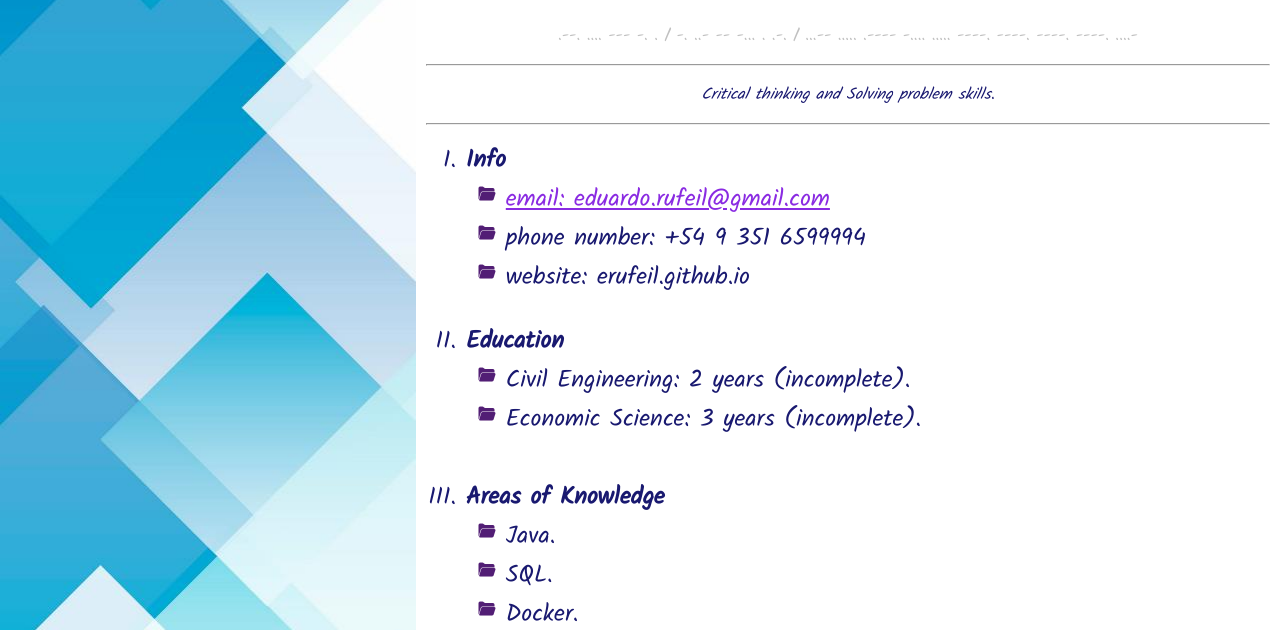
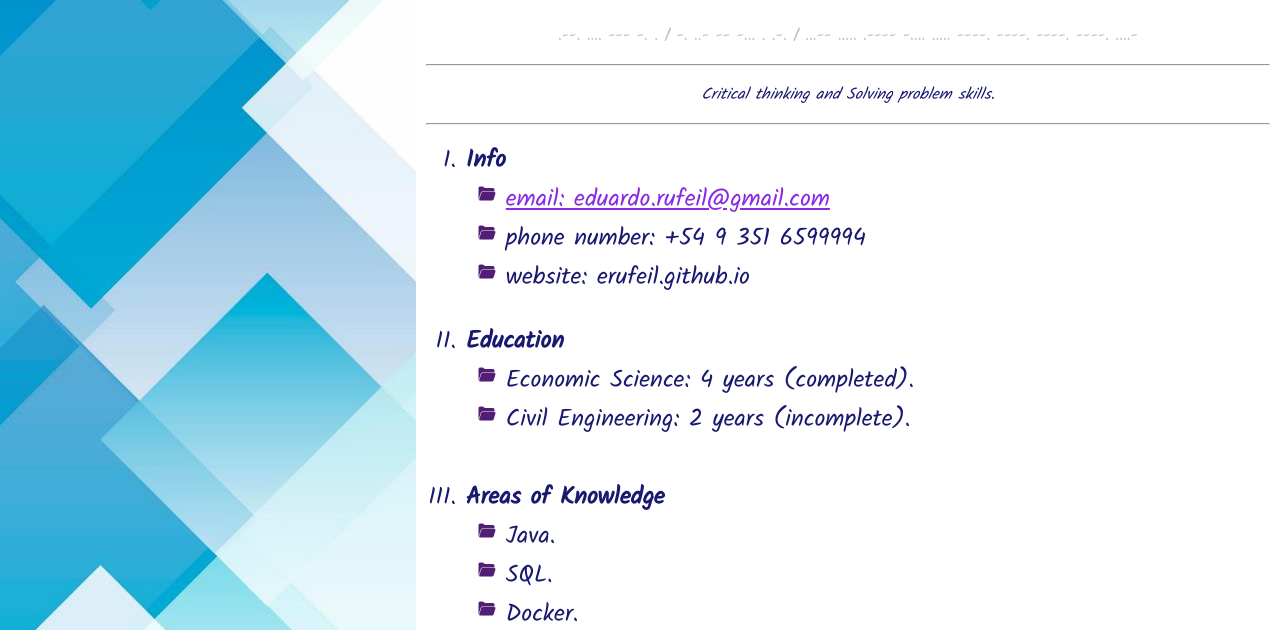
Before and after one commit to erufeil/erufeil.github.io, a plain HTML site: page index.html in a window 1280 px wide. Shown: the part 170-800 px from the top of the page. Drawn offline with Linux system fonts and the light colour scheme.

Commit message:
Update index.html

```diff
--- a/index.html
+++ b/index.html
@@ -44,8 +44,8 @@
 <!--  2 Education ------------------- -->
                     <li style="list-style-type: upper-roman"><b>Education</b>
                     <ul>
+                        <li>Economic Science: 4 years (completed).</li>
                         <li>Civil Engineering: 2 years (incomplete).</li>
-                        <li>Economic Science: 3 years (incomplete).</li>
                     </ul>
                       <br>
 <!--  3 Areas of Knowledge ------------------- -->
```
